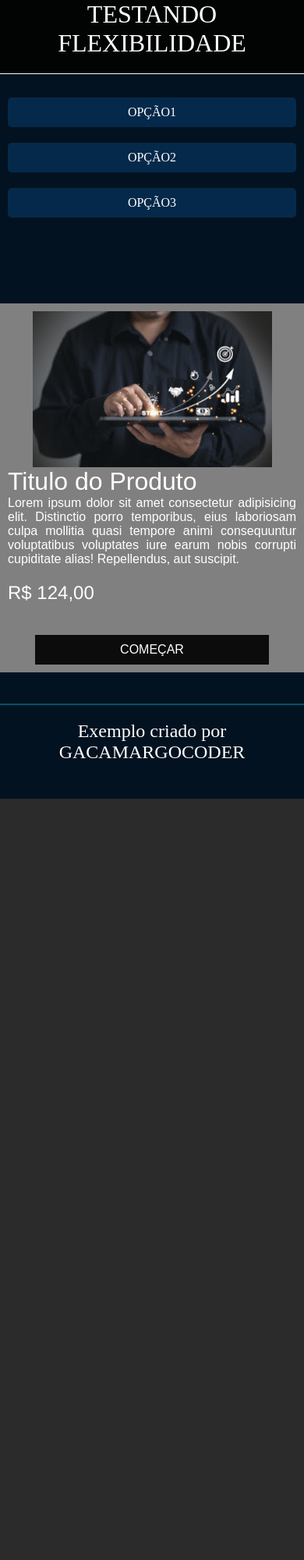
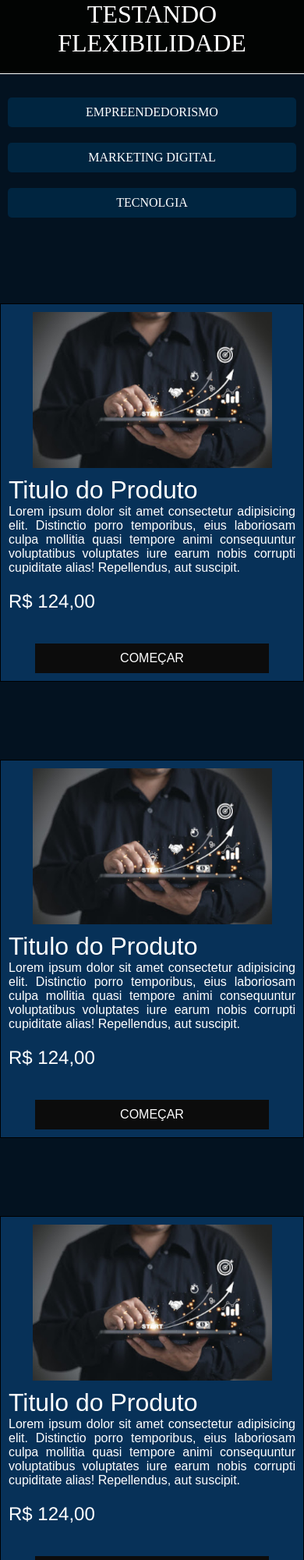
Before and after one commit to GabrielCamargocoder/flexbox, a plain HTML site: page index.html in a window 390 px wide. Shown: the top 2000 px of the page at 78% size. Before the commit the page ends 1024 px from the top, so only its background shows below. Drawn offline with Linux system fonts and the light colour scheme.

Commit message:
responsividade

```diff
--- a/index.html
+++ b/index.html
@@ -16,9 +16,9 @@
 
         <div class="menu">
             <nav>
-            <a href="#">OPÇÃO1</a>
-            <a href="#">OPÇÃO2</a>
-            <a href="#">OPÇÃO3</a>
+            <a href="#">EMPREENDEDORISMO</a>
+            <a href="#">MARKETING DIGITAL</a>
+            <a href="#">TECNOLGIA</a>
 
         </nav>
         </div>
@@ -45,6 +45,57 @@
 
 
 
+
+
+
+
+         <section class="container">
+            <div class="img-produto">
+
+            </div>
+
+            <div class="descricao-produto">
+                <h2>Titulo do Produto</h2>
+                <p>Lorem ipsum dolor sit amet consectetur adipisicing elit. Distinctio porro temporibus, eius laboriosam culpa mollitia quasi tempore animi consequuntur voluptatibus voluptates iure earum nobis corrupti cupiditate alias! Repellendus, aut suscipit.</p>
+
+            </div>
+
+            <div class="valor-produto">
+                <span>R$ 124,00</span>
+            </div>
+
+            <div class="btn-comec">
+                <a href="#">COMEÇAR</a>
+            </div>
+        </section>
+
+
+
+
+
+
+
+         <section class="container">
+            <div class="img-produto">
+
+            </div>
+
+            <div class="descricao-produto">
+                <h2>Titulo do Produto</h2>
+                <p>Lorem ipsum dolor sit amet consectetur adipisicing elit. Distinctio porro temporibus, eius laboriosam culpa mollitia quasi tempore animi consequuntur voluptatibus voluptates iure earum nobis corrupti cupiditate alias! Repellendus, aut suscipit.</p>
+
+            </div>
+
+            <div class="valor-produto">
+                <span>R$ 124,00</span>
+            </div>
+
+            <div class="btn-comec">
+                <a href="#">COMEÇAR</a>
+            </div>
+        </section>
+
+
     <footer>
         <p>Exemplo criado por GACAMARGOCODER</p>
     </footer>
--- a/media.css
+++ b/media.css
@@ -1,12 +1,12 @@
 @charset 'UTF-8';
 
-@media screen and (min-width: 750px) {
+@media screen and (min-width: 1030px) {
 
     main > div{
 
-        height: 200px;
+        height: 300px;
         align-items: center;
-
+        justify-content: center;
         justify-items: center   ;
 
     }
@@ -24,7 +24,7 @@
         margin-top: 10px;
         position: relative;
         transition: transform 0.3s ease-in-out;
-        flex: 0 0 100px;
+        flex: 0 0 200px;
     }
 
     main > div.menu > nav > a:hover{
--- a/style.css
+++ b/style.css
@@ -38,7 +38,7 @@ main > .menu > nav{
 main > div.menu> nav > a{
 
     padding: 10px;
-    background-color: #05294a;
+    background-color:#002540;
     margin: 10px;
     color: white;
     font-weight: 400;
@@ -68,8 +68,8 @@ main > div.menu > nav > a:hover{
     margin-top: 100px;
     margin-bottom: 80px;
     padding: 10px;
-
-    background-color: gray;
+    background-color: #073158;
+    border: 1px solid black;
     font-family: Arial, Helvetica, sans-serif;
 
 }
@@ -85,6 +85,7 @@ main > div.menu > nav > a:hover{
     color:white;
     font-size: 2em;
     font-weight: 400;
+    margin-top: 10px;
 
 }
 
```
